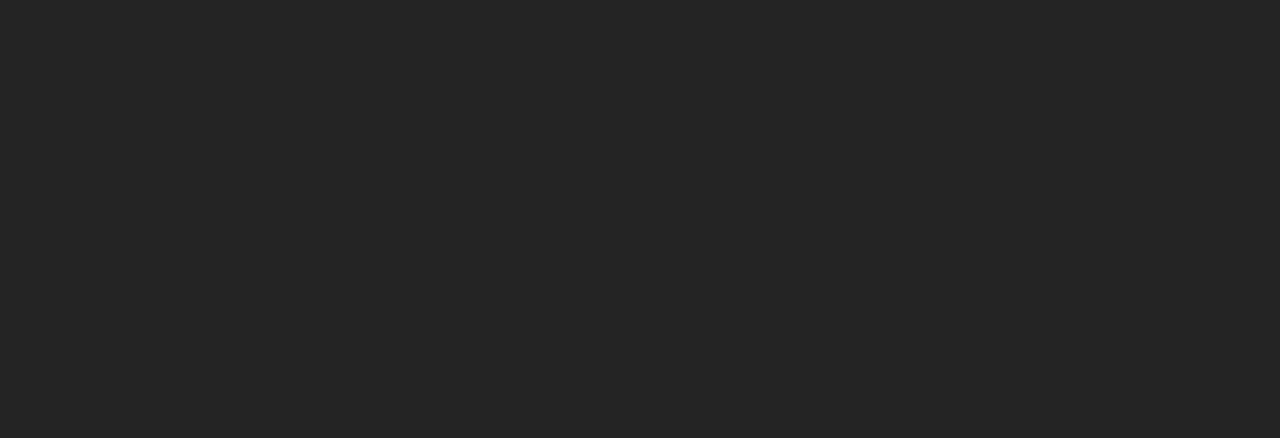
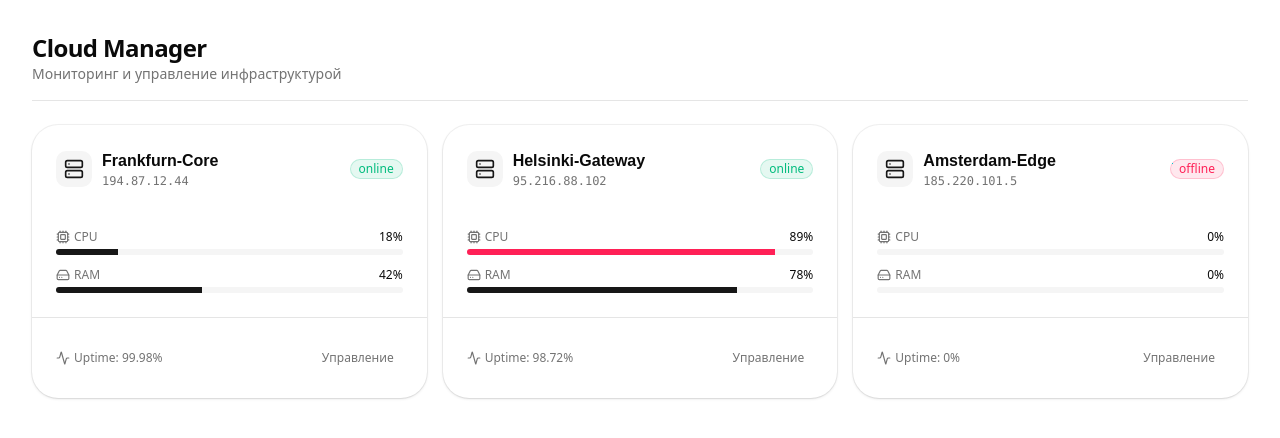
Before and after one commit to prossew/Cloud-Manager, a React (Vite) app: page / in a window 1280 px wide. Shown: the top 438 px of the page. Built offline with nearby package versions, Linux system fonts and the light colour scheme.

Commit message:
feat: render mock server nodes grid using Zustand store

```diff
--- a/src/App.tsx
+++ b/src/App.tsx
@@ -1,3 +1,36 @@
-export function App() {
-  return <div></div>;
+import { useEffect } from "react";
+import { useNodeStore, MOCK_NODES, NodeCard } from "./entities/node";
+
+export default function App() {
+  const nodes = useNodeStore((state) => state.nodes);
+  const setNodes = useNodeStore((state) => state.setNodes);
+
+  useEffect(() => {
+    setNodes(MOCK_NODES);
+  }, [setNodes]);
+
+  const handlManage = (id: string) => {
+    console.log("Кликнул на управление сервером", id);
+  };
+
+  return (
+    <main className="min-h-screen bg-background p-8 text-foreground">
+      <div className="max-w-7xl mx-auto space-y-6">
+        <header className="flex items-center justify-between border-b pb-4">
+          <div>
+            <h1 className="text-2xl font-bold tracking-tight">Cloud Manager</h1>
+            <p className="text-sm text-muted-foreground">
+              Мониторинг и управление инфраструктурой
+            </p>
+          </div>
+        </header>
+
+        <section className="grid grid-cols-1 md:grid-cols-2 lg:grid-cols-3 gap-4">
+          {nodes.map((node) => (
+            <NodeCard key={node.id} node={node} onManage={handlManage} />
+          ))}
+        </section>
+      </div>
+    </main>
+  );
 }
--- a/src/main.tsx
+++ b/src/main.tsx
@@ -1,7 +1,7 @@
 import { StrictMode } from "react";
 import { createRoot } from "react-dom/client";
 import "./index.css";
-import { App } from "./App.tsx";
+import App from "./App.tsx";
 
 createRoot(document.getElementById("root")!).render(
   <StrictMode>
```
